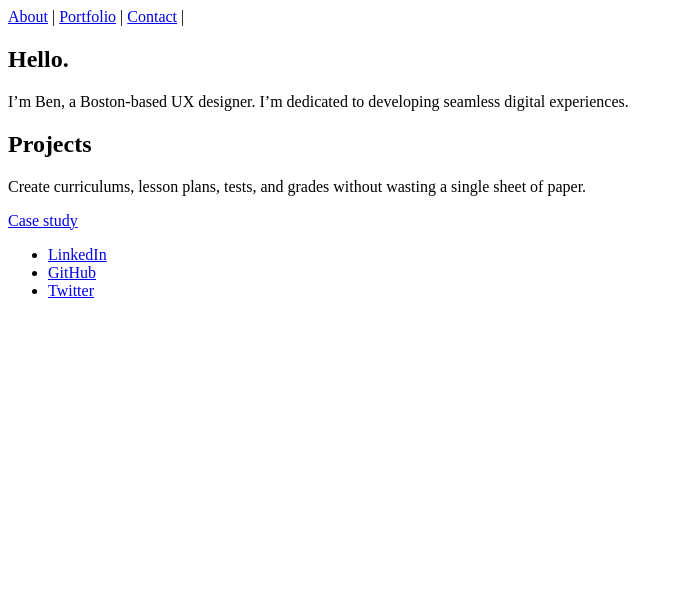
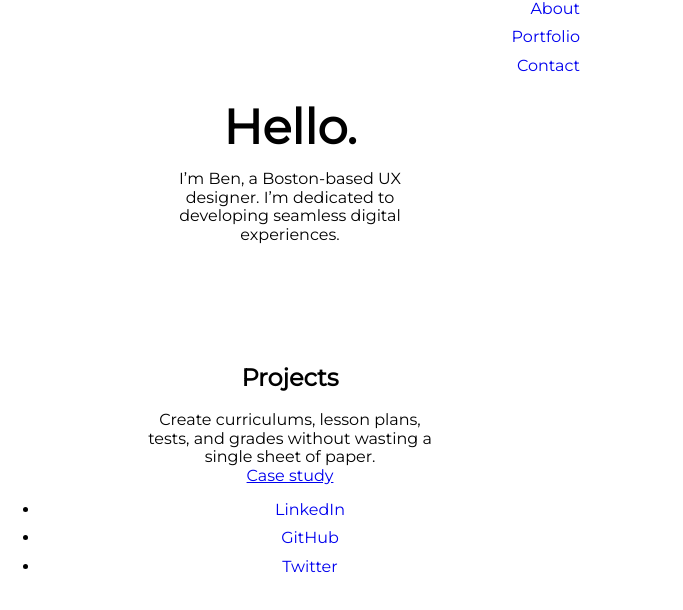
Before and after one commit to BenjaminByun/portfolio1, a plain HTML site: page index.html in a window 1280 px wide. Shown: the whole page, without its empty margins (0-683 px from the left). Drawn offline with nearby package versions, Linux system fonts and the light colour scheme.

Commit message:
Fixed HTML issues

```diff
--- /dev/null
+++ b/css/style.css
@@ -0,0 +1,49 @@
+.container { width: 400px; }
+
+@media (min-width: 600px) {
+  .container {
+    width: 580px;
+  }
+}
+
+.container {
+  font-family: "Montserrat";
+  font-size: 16px;
+  text-align: center;
+}
+
+nav a {
+  display: block;
+  padding-bottom: 10px;
+  text-align: right;
+  text-decoration: none;
+}
+
+h1 {
+  font-size: 48px;
+  margin: 0;
+  padding: 15px;
+}
+
+p {
+  width: 297px;
+  margin: 0 auto;
+  font-weight: lighter;
+}
+
+h2 {
+  padding-top: 100px;
+  font-size: 24px;
+}
+
+.enbox {
+  background-color: #6CB8D2;
+  width: 400px;
+}
+
+footer a {
+  text-decoration: none;
+  display: block;
+  padding-bottom: 10px;
+  text-align: center;
+}
--- a/index.html
+++ b/index.html
@@ -2,27 +2,30 @@
 <html lang="en" dir="ltr">
    <head>
       <meta charset="utf-8">
+      <meta name="viewport" content="width=device-width">
       <title>Benjamin Byun's Portfolio</title>
+      <link rel="stylesheet" type="text/css" href="css/normalize.css">
+      <link rel="stylesheet" href="https://fonts.googleapis.com/css?family=Montserrat">
+      <link rel="stylesheet" type="text/css" href="css/style.css">
    </head>
    <body>
-
+      <div class="container">
          <nav>
-      <a href="/html/">About</a> |
-      <a href="/css/">Portfolio</a> |
-      <a href="/js/">Contact</a> |
+            <a href="/html/">About</a>
+            <a href="/css/">Portfolio</a>
+            <a href="/js/">Contact</a>
          </nav>
-
-    <section>
+         <section class="intro">
             <h1>Hello.</h1>
             <p>I’m Ben, a Boston-based UX designer. I’m dedicated to developing seamless digital experiences.</p>
          </section>
-
          <section>
             <h2>Projects</h2>
+            <div class="enbox-pic">
+            </div>
             <p>Create curriculums, lesson plans, tests, and grades without wasting a single sheet of paper.</p>
             <a href="project.html" class="button">Case study</a>
          </section>
-
          <footer>
             <ul>
                <li> <a href="https://www.linkedin.com/in/benjamin-byun-36709316/">LinkedIn</a></li>
@@ -30,6 +33,6 @@
                <li><a href="https://twitter.com/benbyun">Twitter</a></li>
             </ul>
          </footer>
-
+      </div>
    </body>
 </html>
```
Also changed, not shown: project.html (+33 -37 lines). Lines whose indentation alone changed are shown as unchanged.
